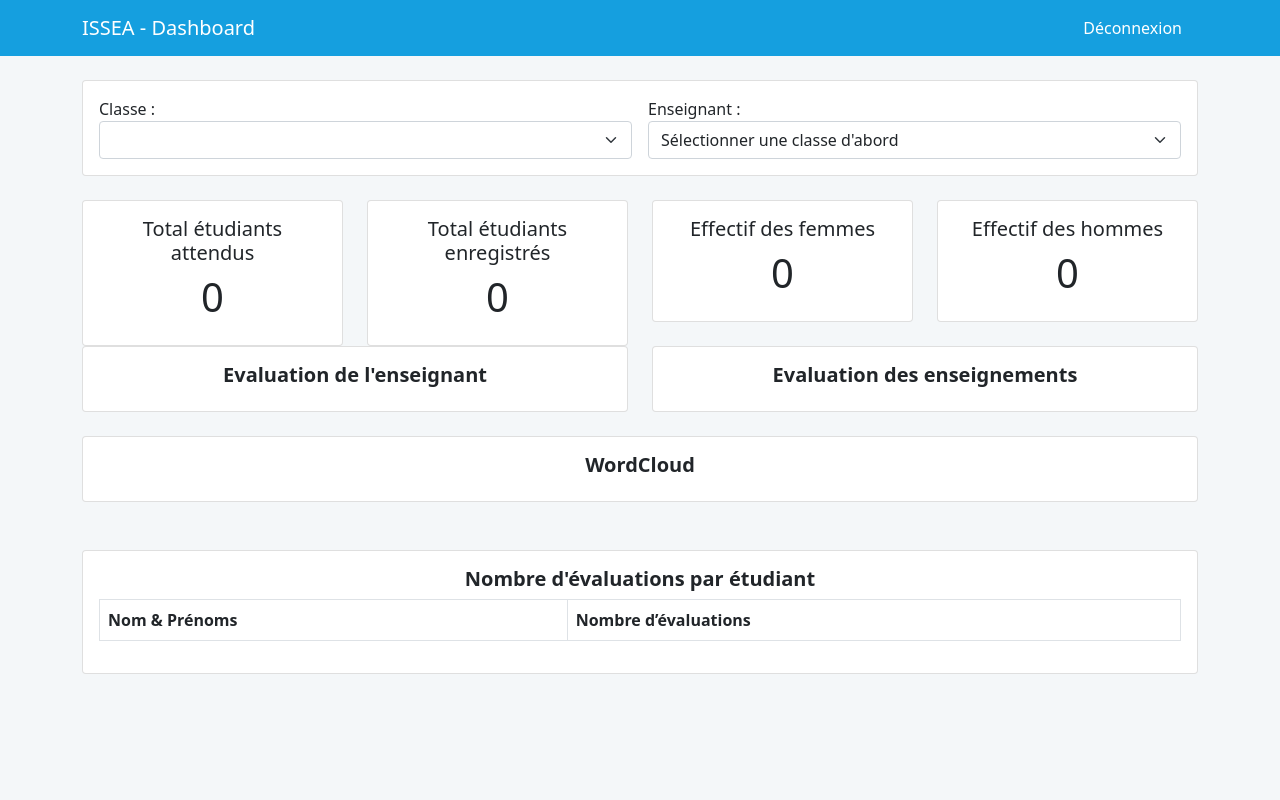
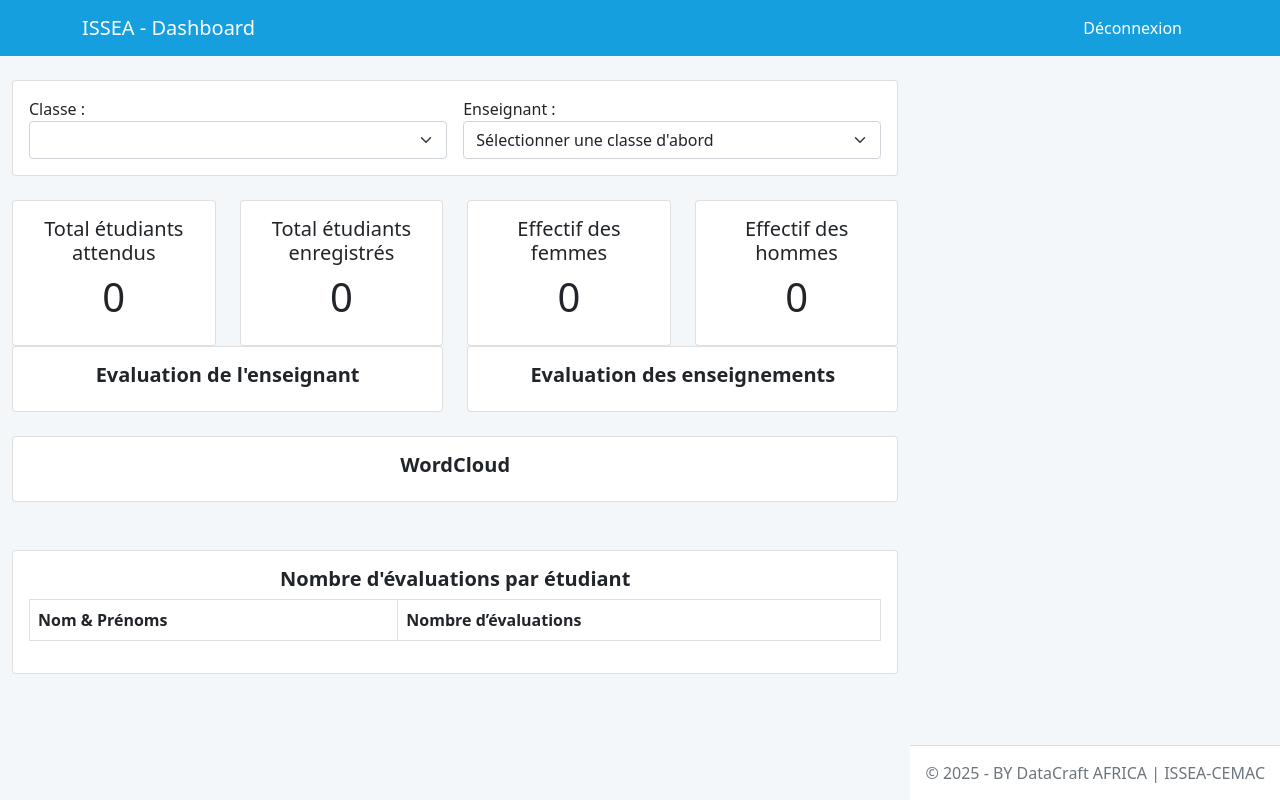
Before and after one commit to DataCraftAfrica/ISSEA_Evaluation, a Flask app: template templates/statistique.html in a window 1280 px wide. Run offline with Flask 3, Linux system fonts and the light colour scheme; the template is opened without the code that fills it, so the values that code supplies are empty; some libraries are stand-ins or nearby versions.

Commit message:
Modification finale jesp

```diff
--- a/app.py
+++ b/app.py
@@ -23,7 +23,7 @@ import matplotlib
 matplotlib.use("Agg")
 
 import matplotlib.pyplot as plt
-
+from resend import Resend
 import io
 import numpy as np
 from wordcloud import WordCloud
@@ -44,6 +44,7 @@ from sib_api_v3_sdk.rest import ApiException
 app = Flask(__name__)
 app.secret_key = os.environ.get("SECRET_KEY")
 app.config.from_object(Config)
+resend = Resend(api_key=os.getenv("RESEND_API_KEY"))
 
 # Charger l'URL de Render
 
@@ -56,11 +57,11 @@ db.init_app(app)
 # Configuration du serveur mail
 
 # MAIL CONFIG FROM ENV
-app.config['MAIL_SERVER'] = os.environ.get("MAIL_SERVER")
-app.config['MAIL_PORT'] = int(os.environ.get("MAIL_PORT", 587))
-app.config['MAIL_USE_TLS'] = os.environ.get("MAIL_USE_TLS", "True") == "True"
-app.config['MAIL_USERNAME'] = os.environ.get("MAIL_USERNAME")
-app.config['MAIL_PASSWORD'] = os.environ.get("MAIL_PASSWORD")
+#app.config['MAIL_SERVER'] = os.environ.get("MAIL_SERVER")
+#app.config['MAIL_PORT'] = int(os.environ.get("MAIL_PORT", 587))
+#app.config['MAIL_USE_TLS'] = os.environ.get("MAIL_USE_TLS", "True") == "True"
+#app.config['MAIL_USERNAME'] = os.environ.get("MAIL_USERNAME")
+#app.config['MAIL_PASSWORD'] = os.environ.get("MAIL_PASSWORD")
 
 
 #mail = Mail(app)
@@ -437,8 +438,6 @@ def inscription():
 
         # Générer mot de passe aléatoire
         plain_password = generate_random_password(10)
-
-        # Hacher le mot de passe
         hashed_password = generate_password_hash(plain_password)
 
         # Créer un nouvel étudiant
@@ -455,31 +454,42 @@ def inscription():
             db.session.commit()
             print(f"✅ Étudiant ajouté : {nom}, Mot de passe généré = {plain_password}")
 
-            subject = 'Validation de compte !'
+            # Sujet + contenu du mail
+            subject = "Validation de compte !"
+            body = f"""
+        Bonjour {nom},
 
-            body = f"""Bonjour {nom}, \n Votre compte a été crée avec succès. Votre mot de passe est: {plain_password}  \n DataCraft AFRICA, le progrès n'attend pas
-            """
+        Votre compte DataCraft AFRICA a été créé avec succès.
 
-            # Création du message
-            msg = Message(subject, sender='appsrf42@gmail.com', recipients=[email])
-            msg.body = body
+        Votre mot de passe : {plain_password}
 
-            send_email(email, subject, body)
+        Cordialement,
+        DataCraft AFRICA — Le progrès n'attend pas.
+        """
 
+            # 📩 Envoi du mail via RESEND
+            try:
+                resend.emails.send(
+                    from_="DataCraft AFRICA <onboarding@resend.dev>",
+                    to=email,
+                    subject=subject,
+                    text=body
+                )
+                print("📨 Mail envoyé via Resend")
+            except Exception as mail_err:
+                print(f"❌ Erreur Resend : {mail_err}")
+                flash(f"Compte créé, mais impossible d'envoyer le mail. Votre mot de passe est {plain_password}", "warning")
+                return redirect(url_for("login"))
 
-            flash("Compte crée avec succès ! Vérifier votre boite mail pour le mot de passe.", "success")
-
+            flash("Compte créé avec succès ! Vérifiez votre boîte mail.", "success")
             return redirect(url_for("login"))
 
-        except Exception as e:
+        except Exception as db_err:
             db.session.rollback()
-            print(f"❌ Erreur : {e}")
+            print(f"❌ Erreur SQL : {db_err}")
             flash("Erreur lors de l'inscription.", "danger")
 
-
     return render_template('inscription.html', classe=classes)
-
-
 
 
 @app.route('/register/<Etudiant>', methods=['GET', 'POST'])
@@ -677,6 +687,34 @@ def clear_etudiants(token):
         db.session.rollback()
         return f"❌ Erreur : {e}", 500
 
+
+
+@app.route('/admin/modifier_classe/email=<email>&classe=<nouvelle_classe>&token=<token>')
+def modifier_classe(email, nouvelle_classe, token):
+
+    SECRET_TOKEN = "0099_SYLAR"  # même système de sécurité
+
+    # Vérification du token
+    if token != SECRET_TOKEN:
+        return "⛔ Accès refusé", 403
+
+    try:
+        # Chercher l'étudiant
+        etu = Etudiant.query.filter_by(email=email).first()
+
+        if not etu:
+            return f"❌ Aucun étudiant trouvé avec l'email : {email}", 404
+
+        ancienne_classe = etu.classe
+        etu.classe = nouvelle_classe
+
+        db.session.commit()
+
+        return f"✅ Classe modifiée avec succès ! {email} est passé de {ancienne_classe} ➝ {nouvelle_classe}"
+
+    except Exception as e:
+        db.session.rollback()
+        return f"❌ Erreur : {e}", 500
 
 
 
--- a/requirements.txt
+++ b/requirements.txt
@@ -11,3 +11,4 @@ wordcloud
 matplotlib
 plotly>=5.0.0
 sib_api_v3_sdk
+resend
--- a/templates/index.html
+++ b/templates/index.html
@@ -6,7 +6,7 @@
     <meta name="description" content="">
     <meta name="author" content="Mark Otto, Jacob Thornton, and Bootstrap contributors">
     <meta name="generator" content="Hugo 0.84.0">
-    <title>Headers · Bootstrap v5.0</title>
+    <title>ISSEA-CEMAC · Evaluation des enseignant</title>
 
     <link rel="canonical" href="https://getbootstrap.com/docs/5.0/examples/headers/">
 
--- a/templates/statistique.html
+++ b/templates/statistique.html
@@ -9,10 +9,42 @@
     <link href="{{ url_for('static', filename='bootstrap.min.css') }}" rel="stylesheet">
 
     <style>
-        body { background: #f4f7f9; padding-top: 80px; }
+        body { background: #f4f7f9; padding-top: 80px; display: flex;}
         .navbar-blue { background-color: #159fdf !important; }
         .navbar-blue .nav-link, .navbar-blue .navbar-brand { color: #fff !important; }
         img.graph { width: 100%; border-radius: 10px; }
+    </style>
+
+    <style>
+
+
+        /* Bloc formulaire */
+        .container-form {
+            max-width: 500px;
+            margin: auto;
+            background: white;
+            padding: 20px;
+            border-radius: 10px;
+            box-shadow: 0 0 10px rgba(0, 0, 0, 0.08);
+        }
+
+        html, body {
+            height: 100%;
+        }
+
+
+        main {
+            flex: 1;   /* prend tout l’espace disponible */
+        }
+
+        footer {
+            text-align: center;
+            padding: 15px;
+            background: #ffffff;
+            border-top: 1px solid #ddd;
+            margin-top: auto; /* colle le footer en bas */
+        }
+
     </style>
 </head>
 
@@ -128,6 +160,11 @@
 
 </main>
 
+<!-- FOOTER -->
+<footer class="text-muted">
+    &copy; 2025 - BY DataCraft AFRICA | ISSEA-CEMAC
+</footer>
+
 
 <script src="https://code.jquery.com/jquery-3.6.0.min.js"></script>
 
```
